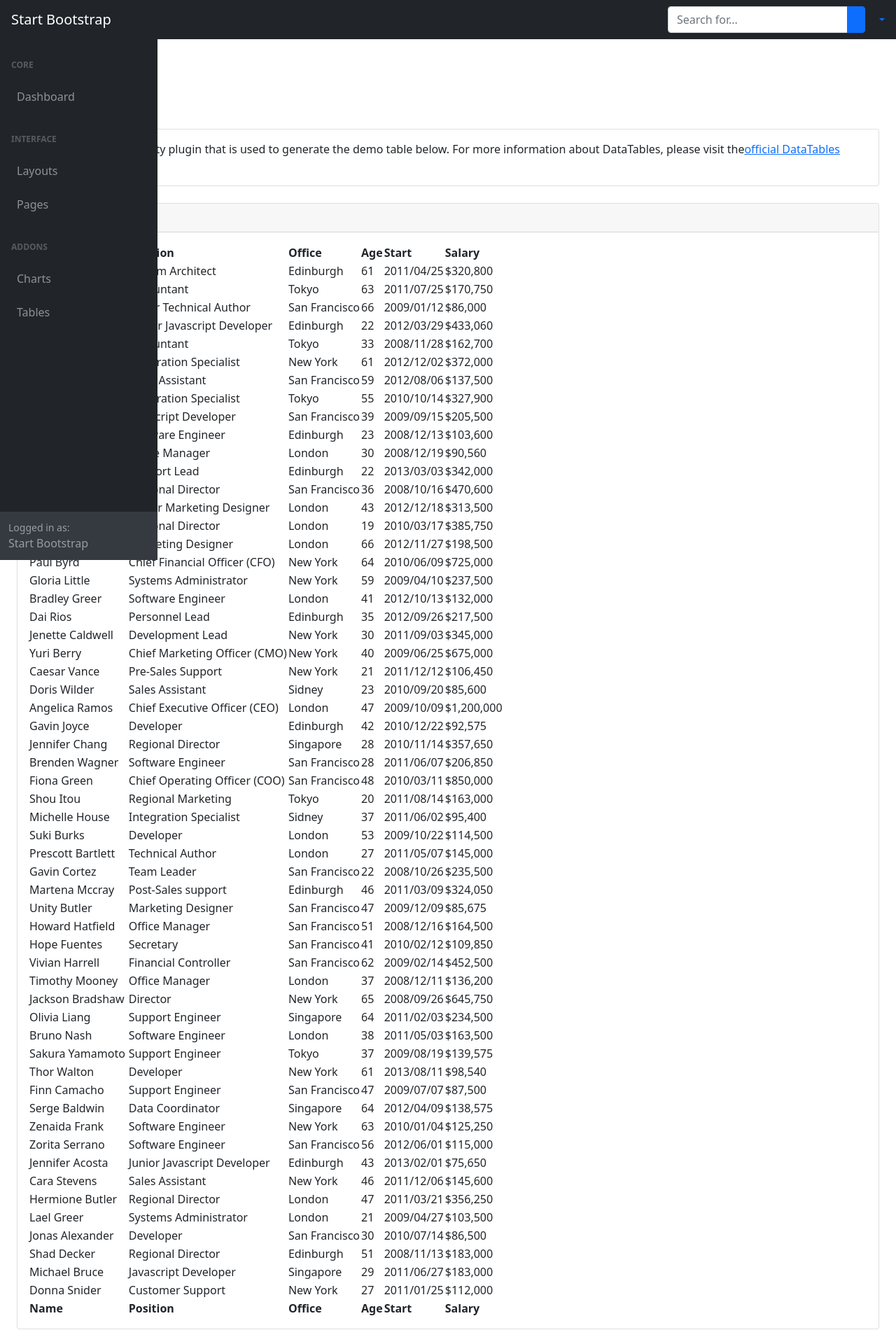
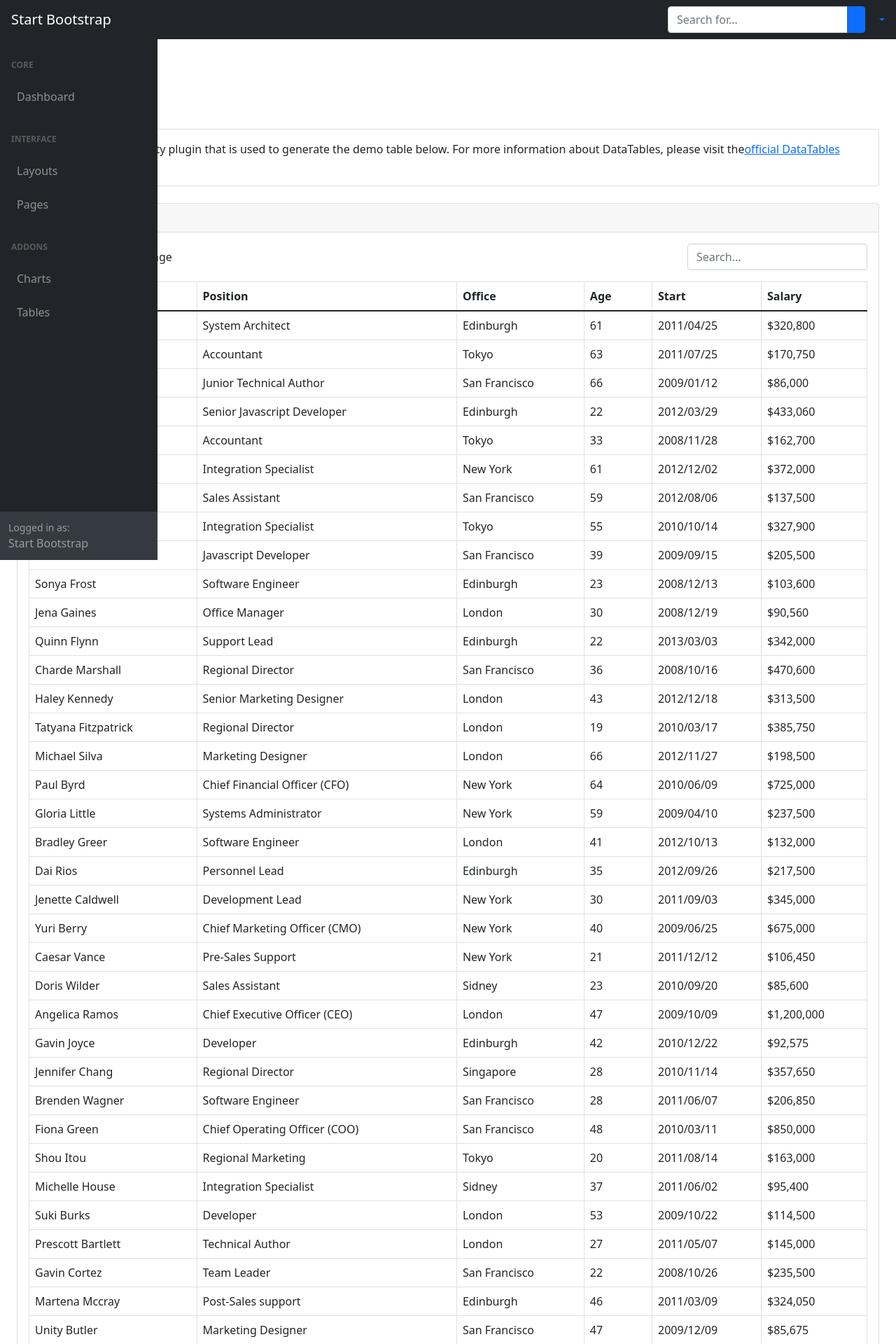
Before and after one commit to Herizoran/react-app-project, a React (Create React App) app: page / in a window 1280 px wide. Shown: the top 1920 px of the page at 70% size. Built offline with nearby package versions, Linux system fonts and the light colour scheme.

Commit message:
updated content

```diff
--- a/src/Content.js
+++ b/src/Content.js
@@ -1,33 +1,49 @@
 import React, {Component} from 'react';
+import {useState} from 'react';
 
 class MainContent extends Component{
   render() {
     return(
-      <div class="container-fluid px-4">
-          <h1 class="mt-4">Tables</h1>
-          <ol class="breadcrumb mb-4">
-              <li class="breadcrumb-item"><a href="index.html">Dashboard</a></li>
-              <li class="breadcrumb-item active">Tables</li>
+      <div className="container-fluid px-4">
+          <h1 className="mt-4">Tables</h1>
+          <ol className="breadcrumb mb-4">
+              <li className="breadcrumb-item"><a href="index.html">Dashboard</a></li>
+              <li className="breadcrumb-item active">Tables</li>
           </ol>
-          <div class="card mb-4">
-              <div class="card-body">
+          <div className="card mb-4">
+              <div className="card-body">
                   DataTables is a third party plugin that is used to generate the demo table below. For more information about DataTables, please visit the
                   <a target="_blank" href="https://datatables.net/">official DataTables documentation</a> .
               </div>
           </div>
-          <div class="card mb-4">
-              <div class="card-header">
-                  <i class="fas fa-table me-1"></i>
+          <div className="card mb-4">
+              <div className="card-header">
+                  <i className="fas fa-table me-1"></i>
                   DataTable Example
               </div>
-              <div class="card-body">
-                  <this.tableContent/>
+              <div className="card-body">
+                <this.filterTable/>
+                <this.tableContent/>
+                <this.pagination/>
               </div>
           </div>
       </div>
     );
   }
 
+  filterTable(){
+    return(
+      <div className="dataTable-top">
+          <div className="dataTable-dropdown">
+              <label><select className="dataTable-selector"><option value="5">5</option><option value="10" selected="">10</option><option value="15">15</option><option value="20">20</option><option value="25">25</option></select> entries per page</label>
+          </div>
+          <div className="dataTable-search">
+            <input className="dataTable-input" placeholder="Search..." type="text">
+            </input>
+          </div>
+      </div>
+      );
+  }
   tableContent(){
     let employeeList = [['Tiger Nixon', 'System Architect', 'Edinburgh', '61', '2011/04/25', '$320,800'], ['Garrett Winters', 'Accountant', 'Tokyo', '63', '2011/07/25', '$170,750'], ['Ashton Cox', 'Junior Technical Author', 'San Francisco', '66',
     '2009/01/12', '$86,000'], ['Cedric Kelly', 'Senior Javascript Developer', 'Edinburgh', '22', '2012/03/29', '$433,060'], ['Airi Satou', 'Accountant', 'Tokyo', '33', '2008/11/28', '$162,700'], ['Brielle Williamson', 'Integration Specialist', 'New York', '61', '2012/12/02', '$372,000'], ['Herrod Chandler', 'Sales Assistant', 'San Francisco', '59', '2012/08/06', '$137,500'], ['Rhona Davidson', 'Integration Specialist', 'Tokyo', '55', '2010/10/14',
@@ -49,25 +65,39 @@ class MainContent extends Component{
       });
     let headerColumn = ['Name','Position','Office','Age','Start','Salary']
     let headerColumnReturn = headerColumn.map(head =>{
-        return <th>{head}</th>
+        return <th data-sortable=""><a href="#" className="dataTable-sorter">{head}</a></th>
+
       });
     return(
-      <table id="datatablesSimple">
+      <table id="datatablesSimple" className="dataTable-table">
           <thead>
               <tr>
                 {headerColumnReturn}
               </tr>
           </thead>
-          <tfoot>
-              <tr>
-                {headerColumnReturn}
-              </tr>
-          </tfoot>
           <tbody>
             {employeeListReturn}
           </tbody>
       </table>
+      );
+  }
 
+  pagination(){
+    return(
+      <div className="dataTable-bottom">
+          <div className="dataTable-info">Showing 1 to 10 of 57 entries</div>
+          <nav className="dataTable-pagination">
+              <ul className="dataTable-pagination-list">
+                  <li className="active"><a href="#" data-page="1">1</a></li>
+                  <li className=""><a href="#" data-page="2">2</a></li>
+                  <li className=""><a href="#" data-page="3">3</a></li>
+                  <li className=""><a href="#" data-page="4">4</a></li>
+                  <li className=""><a href="#" data-page="5">5</a></li>
+                  <li className=""><a href="#" data-page="6">6</a></li>
+                  <li className="pager"><a href="#" data-page="2">›</a></li>
+              </ul>
+          </nav>
+      </div>
       );
   }
 }
```
